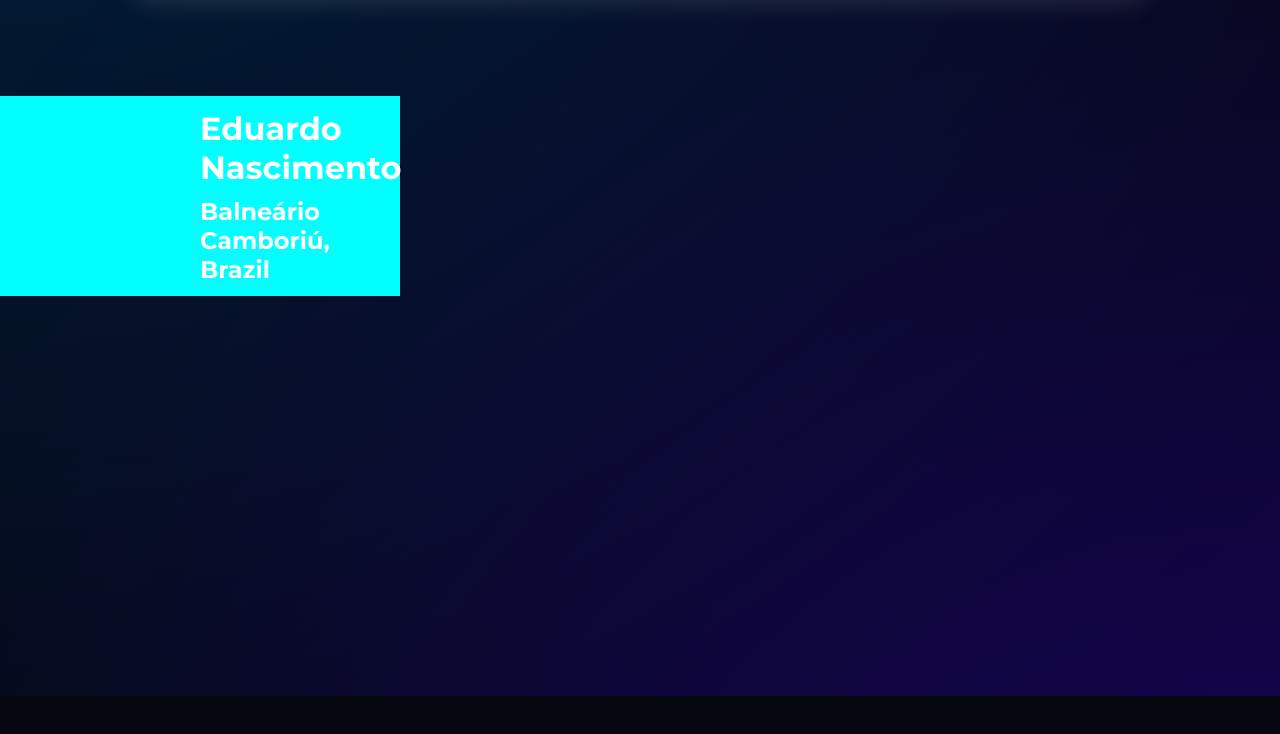
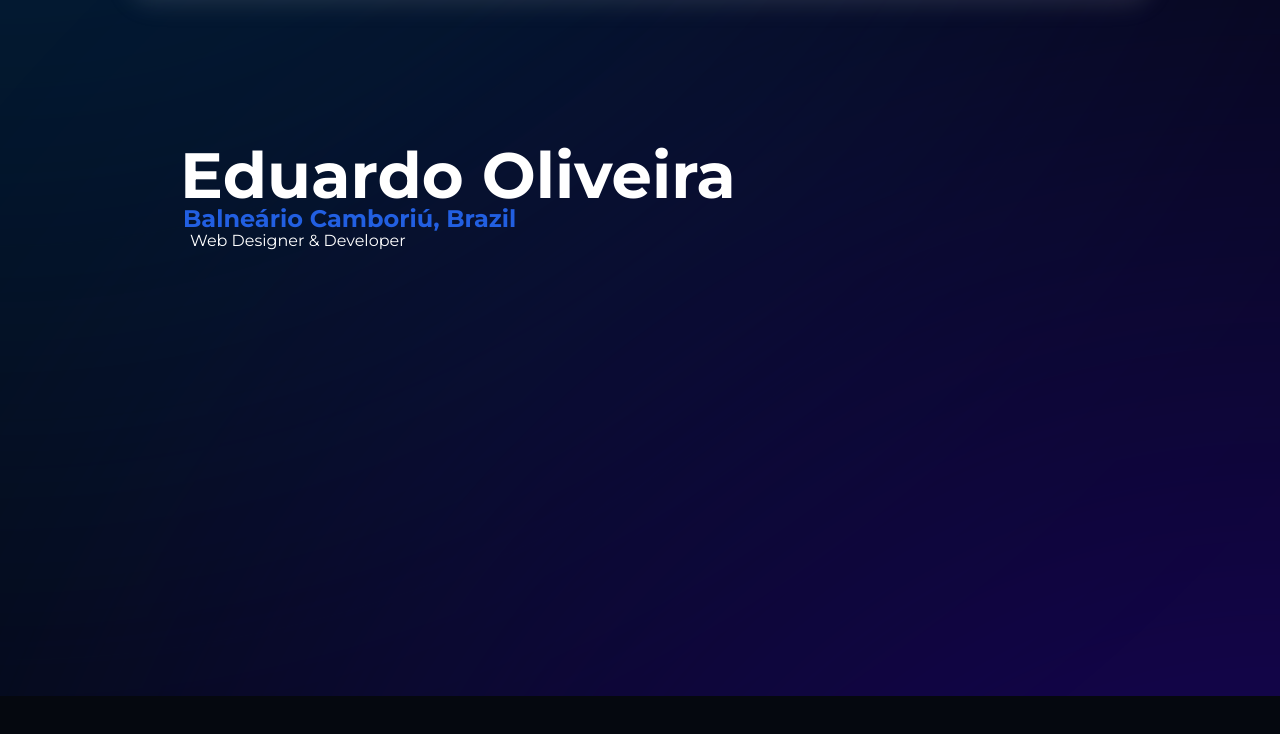
Before and after one commit to edunascimentt/portfoliopro, a plain HTML site: page index.html in a window 1280 px wide. Shown: the part 104-838 px from the top of the page. Before the commit the page ends 800 px from the top, so only its background shows below. Drawn offline with Linux system fonts and the light colour scheme.

Commit message:
Update welcome card with new title and subtitle styles

```diff
--- a/index.html
+++ b/index.html
@@ -49,8 +49,12 @@
     <main>
         <div class="welcome_card">
             <div class="welcome_card__title">
-                <h1>Eduardo Nascimento</h1>
-                <h2>Balneário Camboriú, Brazil</h2>
+                <span class="title__name">Eduardo Oliveira</span>
+                <span class="title__location">Balneário Camboriú, Brazil</span>
+            </div>
+            <div class="welcome_card__subtitle">
+                <div class="vertical-line"></div>
+                <span>Web Designer & Developer</span>
             </div>
         </div>
     </main>
--- a/styles.css
+++ b/styles.css
@@ -1,7 +1,7 @@
 @import url('https://fonts.googleapis.com/css2?family=Montserrat:ital,wght@0,100..900;1,100..900&display=swap');
 
 :root {
-
+    --accent-color-01: #225FE1
 }
 
 * {
@@ -20,7 +20,7 @@ body {
     display: flex;
     flex-direction: column;
     align-items: center;
-    min-height: 100svh;
+    min-height: 300svh;
     background-color: #05080F;
 }
 
@@ -120,18 +120,48 @@ main {
     flex-direction: column;
     justify-content: center;
     align-items: flex-start;
-    padding: 0 200px 0 200px;
-    width: 10svw;
+    padding: 0 180px 0 180px;
+    width: 100%;
     height: 200px;
     margin-top: 100px;
-    background-color: aqua;
 }
 
 .welcome_card__title {
     display: flex;
     flex-direction: column;
+    justify-content: center;
+    align-items: flex-start;
+    text-align: start;
+    line-height: 1.0;
+}
+
+.title__name {
+    font-size: 64px;
+    font-weight: 700;
+}
+
+.title__location {
+    display: flex;
+    font-size: 24px;
+    font-weight: 700;
+    padding-left: 3px;
+    color: var(--accent-color-01);
+}
+
+.welcome_card__subtitle {
+    display: flex;
+    flex-direction: row;
     justify-content: flex-start;
     align-items: center;
     gap: 10px;
+    width: 350px;
+    height: auto;
+}
 
+.vertical_line {
+    display: flex;
+    width: 6px;
+    height: 24px;
+    background-color: var(--accent-color-01);
+    border-radius: 3px;
 }
```
